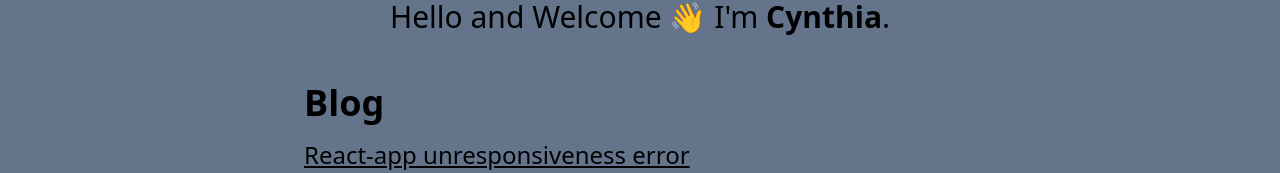
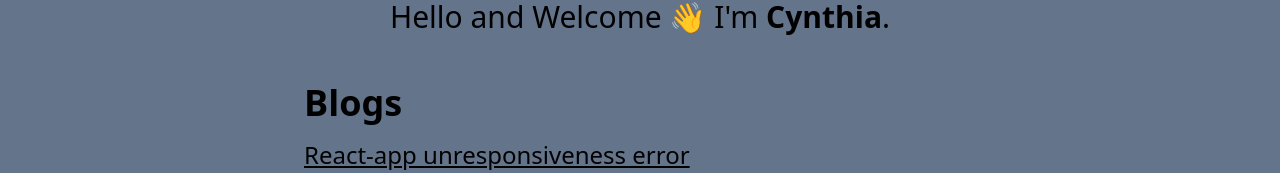
Before and after one commit to chelahcynthia/my-blog, a Next.js app: page / in a window 1280 px wide. Shown: the part 387-560 px from the top of the page. Built offline with nearby package versions, Linux system fonts and the light colour scheme.

Commit message:
Edits the title

```diff
--- a/app/components/Posts.tsx
+++ b/app/components/Posts.tsx
@@ -6,7 +6,7 @@
     const posts = getPostsData()
   return (
     <section className='mt-6 mx-auto max-w-2xl'>
-        <h2 className="text-4xl font-bold dark:text-white/90">Blog</h2>
+        <h2 className="text-4xl font-bold dark:text-white/90">Blogs</h2>
         <ul className='w-full'>
           {posts.map(post => (
             <Listitem key={post.id} post={post} />
```
